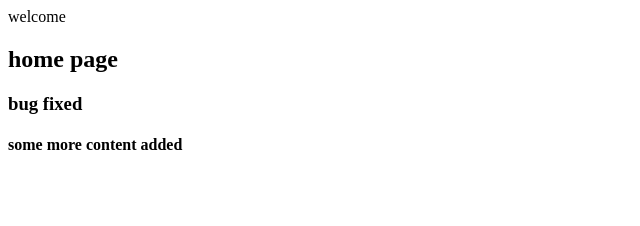
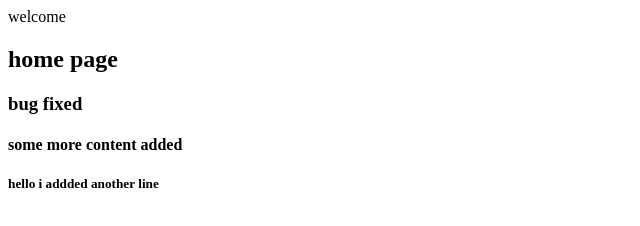
Before and after one commit to b210860-tech/my-website, a plain HTML site: page index.html in a window 1280 px wide. Shown: the whole page, without its empty margins (0-640 px from the left). Drawn offline with Linux system fonts and the light colour scheme.

Commit message:
this is now another addition

```diff
--- a/index.html
+++ b/index.html
@@ -2,3 +2,4 @@
 <h2>home page</h2>
 <h3>bug fixed</h3>
 <h4>some more content added</h4>
+<h5>hello i addded another line</h5>
```
